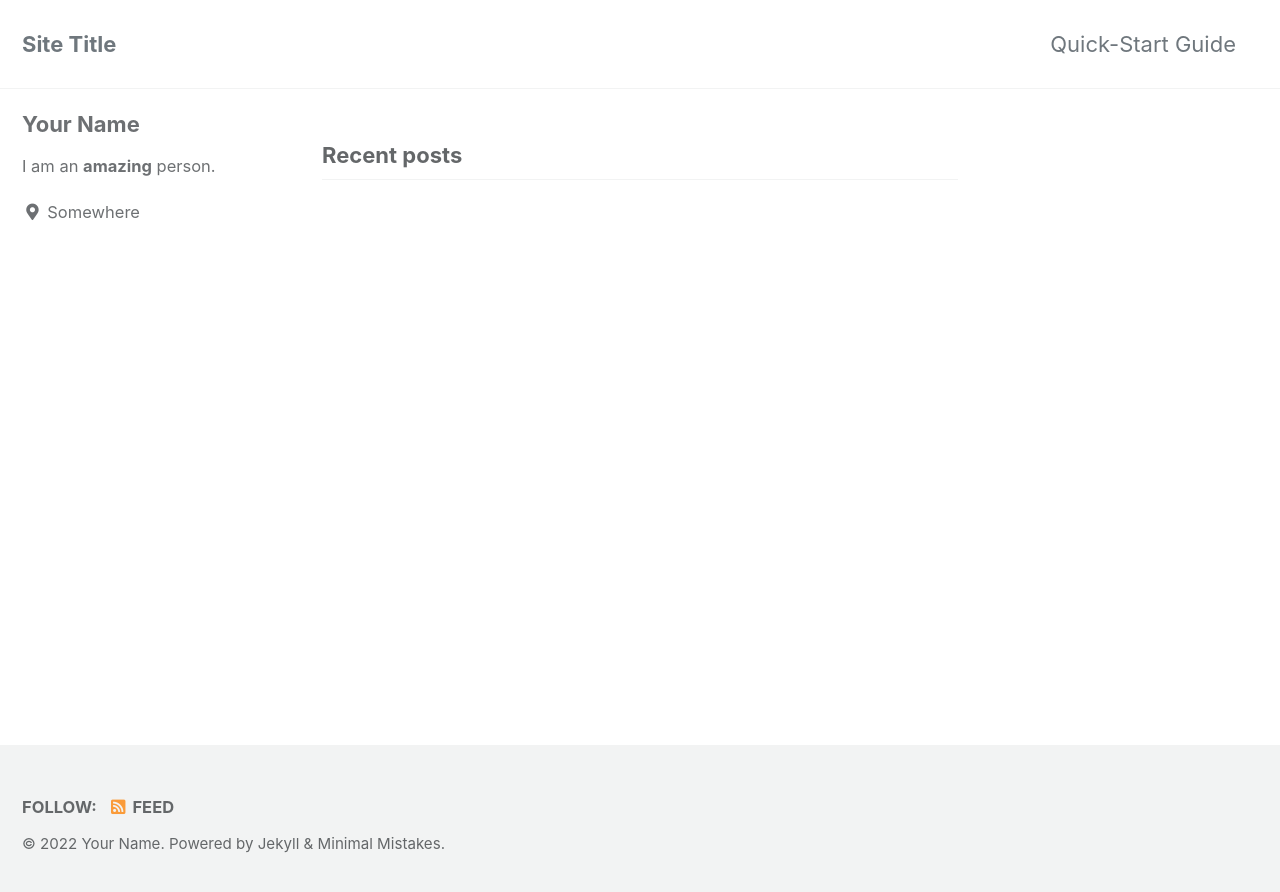
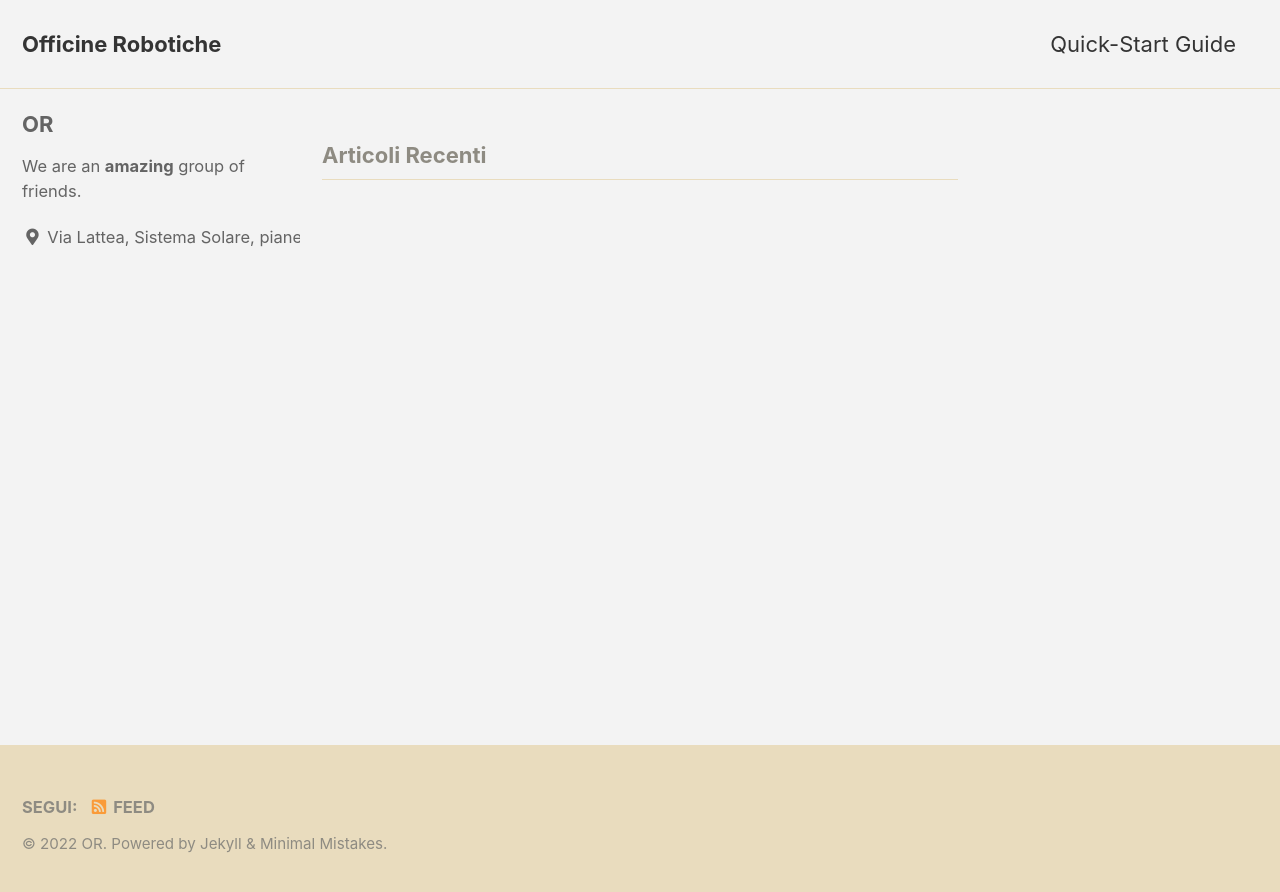
Before and after one commit to officinerobotiche/officinerobotiche.github.io, a Jekyll site: the page built from index.html, in a window 1280 px wide. Shown: the top 892 px of the page. Built offline with Jekyll 4.4.1, drawn with Linux system fonts in a browser that asks for light colours; cached includes are drawn as plain includes; the list of posts is cut into pages by our own code.

Commit message:
Alcune info

```diff
--- a/_config.yml
+++ b/_config.yml
@@ -12,14 +12,14 @@
 
 # theme                  : "minimal-mistakes-jekyll"
 # remote_theme           : "mmistakes/minimal-mistakes"
-minimal_mistakes_skin    : "default" # "air", "aqua", "contrast", "dark", "dirt", "neon", "mint", "plum", "sunrise"
+minimal_mistakes_skin    : "dirt" #"default" # "air", "aqua", "contrast", "dark", "dirt", "neon", "mint", "plum", "sunrise"
 
 # Site Settings
-locale                   : "en-US"
-title                    : "Site Title"
+locale                   : "it-IT"
+title                    : "Officine Robotiche"
 title_separator          : "-"
 subtitle                 : # site tagline that appears below site title in masthead
-name                     : "Your Name"
+name                     : "OR"
 description              : "An amazing website."
 url                      : # the base hostname & protocol for your site e.g. "https://mmistakes.github.io"
 baseurl                  : # the subpath of your site, e.g. "/blog"
@@ -102,10 +102,10 @@ analytics:
 
 # Site Author
 author:
-  name             : "Your Name"
+  name             : "OR"
   avatar           : # path of avatar image, e.g. "/assets/images/bio-photo.jpg"
-  bio              : "I am an **amazing** person."
-  location         : "Somewhere"
+  bio              : "We are an **amazing** group of friends."
+  location         : "Via Lattea, Sistema Solare, pianeta Terra"
   email            :
   links:
     - label: "Email"
```
Also changed, not shown: 1 other file.
